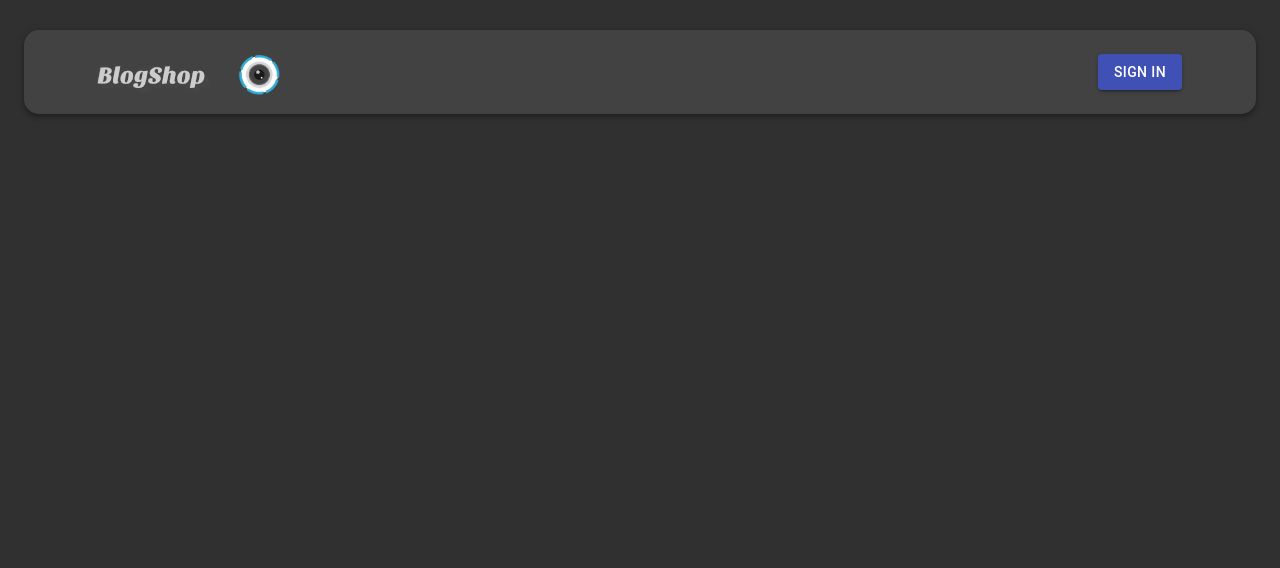
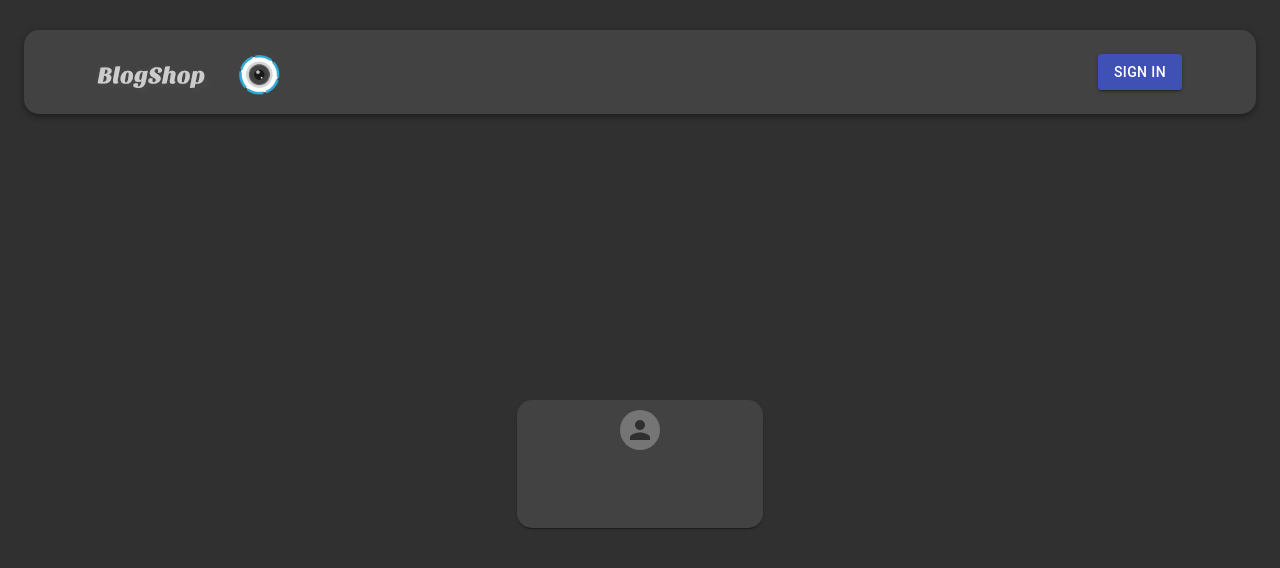
Before and after one commit to trak-dev/blog-meories, a React (Create React App) app in the folder client/: page /user in a window 1280 px wide. Shown: the top 568 px of the page. Built offline with nearby package versions, Linux system fonts and the light colour scheme.

Commit message:
debut fonction mon profil et panier

```diff
--- a/client/src/App.js
+++ b/client/src/App.js
@@ -9,6 +9,7 @@ import { BrowserRouter, Switch, Route, Redirect } from "react-router-dom";
 import Navbar from "./components/Navbar/Navbar";
 import Home from "./components/Home/Home";
 import Auth from "./components/Auth/Auth";
+import User from "./components/User/User";
 import PostDetails from "./components/PostDetails/PostDetails";
 
 const App = () => {
@@ -28,6 +29,7 @@ const App = () => {
             <Route path="/" exact component={() => <Redirect to="/posts" />} />
             <Route path="/posts" exact component={Home} />
             <Route path="/posts/search" exact component={Home} />
+            <Route path="/user" exact component={User} />
             <Route path="/posts/:id" component={PostDetails} />
             <Route
               path="/auth"
--- a/client/src/components/Navbar/Navbar.js
+++ b/client/src/components/Navbar/Navbar.js
@@ -1,6 +1,8 @@
 import React, { useState, useEffect } from "react";
 import { AppBar, Typography, Toolbar, Avatar, Button } from "@material-ui/core";
 import { Link, useHistory, useLocation } from "react-router-dom";
+import IconButton from "@material-ui/core/IconButton";
+import AddShoppingCartIcon from "@material-ui/icons/AddShoppingCart";
 import { useDispatch } from "react-redux";
 import decode from "jwt-decode";
 
@@ -21,7 +23,6 @@ const Navbar = () => {
     setUser(null);
     history.push("/");
   };
-
   useEffect(() => {
     const token = user?.token;
 
@@ -48,6 +49,7 @@ const Navbar = () => {
       </Link>
       <Toolbar className={classes.toolbar}>
         {user?.result ? (
+          <Link to="/user" className={classes.link}>
             <div className={classes.profile}>
               <Avatar
                 className={classes.purple}
@@ -59,6 +61,9 @@ const Navbar = () => {
               <Typography className={classes.userName} variant="h6">
                 {user?.result.name}
               </Typography>
+              <IconButton color="default" aria-label="add to shopping cart">
+                <AddShoppingCartIcon fontSize="large" />
+              </IconButton>
               <Button
                 variant="contained"
                 className={classes.logout}
@@ -68,6 +73,7 @@ const Navbar = () => {
                 Logout
               </Button>
             </div>
+          </Link>
         ) : (
           <Button
             component={Link}
--- a/client/src/components/Navbar/styles.js
+++ b/client/src/components/Navbar/styles.js
@@ -59,4 +59,8 @@ export default makeStyles((theme) => ({
     color: theme.palette.getContrastText(deepPurple[500]),
     backgroundColor: deepPurple[500],
   },
+  link: {
+    color: "inherit",
+    textDecoration: "inherit",
+  },
 }));
--- a/client/src/components/Posts/Post/Post.js
+++ b/client/src/components/Posts/Post/Post.js
@@ -31,7 +31,7 @@ const Post = ({ post, setCurrentId }) => {
         (like) => like === (user?.result?.googleId || user?.result?._id)
       ) ? (
         <React.Fragment>
-          <ThumbUpAltIcon style={{ fill: "orange  " }} />
+          <ThumbUpAltIcon fontSize="small" style={{ fill: "orange  " }} />
           <Typography style={{ color: "orange" }}>
             &nbsp;
             {post.likes.length > 2
@@ -41,7 +41,7 @@ const Post = ({ post, setCurrentId }) => {
         </React.Fragment>
       ) : (
         <React.Fragment>
-          <ThumbUpAltOutlined style={{ fill: "orange" }} />
+          <ThumbUpAltOutlined fontSize="small" style={{ fill: "orange" }} />
           <Typography style={{ color: "orange" }}>
             &nbsp;{post.likes.length}{" "}
             {post.likes.length === 1 ? "Like" : "Likes"}
@@ -52,7 +52,7 @@ const Post = ({ post, setCurrentId }) => {
 
     return (
       <React.Fragment>
-        <ThumbUpAltOutlined style={{ fill: "orange" }} />
+        <ThumbUpAltOutlined fontSize="small" style={{ fill: "orange" }} />
         <Typography style={{ color: "orange" }}>&nbsp;Like</Typography>
       </React.Fragment>
     );
--- /dev/null
+++ b/client/src/components/User/User.js
@@ -0,0 +1,53 @@
+import React, { useState, useEffect } from "react";
+import { Card, Avatar, Typography } from "@material-ui/core";
+import { useHistory, useLocation } from "react-router-dom";
+import { useDispatch } from "react-redux";
+import decode from "jwt-decode";
+import * as actionType from "../../constants/actionTypes";
+import useStyles from "./styles";
+const User = () => {
+  const [user, setUser] = useState(JSON.parse(localStorage.getItem("profile")));
+  const dispatch = useDispatch();
+  const location = useLocation();
+  const history = useHistory();
+  const classes = useStyles();
+
+  const logout = () => {
+    dispatch({ type: actionType.LOGOUT });
+    setUser(null);
+    history.push("/");
+  };
+  useEffect(() => {
+    const token = user?.token;
+
+    if (token) {
+      const decodedToken = decode(token);
+
+      if (decodedToken.exp * 1000 < new Date().getTime()) logout();
+    }
+
+    setUser(JSON.parse(localStorage.getItem("profile")));
+    // eslint-disable-next-line react-hooks/exhaustive-deps
+  }, [location]);
+  console.log(user);
+  return (
+    <div className={classes.div}>
+      <Card className={classes.card}>
+        <Avatar
+          className={classes.purple}
+          alt={user?.result.name}
+          src={user?.result.imageUrl}
+        >
+          {user?.result.name.charAt(0)}
+        </Avatar>
+        <Typography className={classes.userName} variant="h6">
+          {user?.result.name}
+        </Typography>
+        <Typography className={classes.email} variant="h6">
+          {user?.result.email}
+        </Typography>
+      </Card>
+    </div>
+  );
+};
+export default User;
--- /dev/null
+++ b/client/src/components/User/styles.js
@@ -0,0 +1,23 @@
+import { makeStyles } from "@material-ui/core/styles";
+import { deepPurple } from "@material-ui/core/colors";
+
+export default makeStyles((theme) => ({
+  card: {
+    display: "flex",
+    width: "20%",
+    flexDirection: "column",
+    justifyContent: "flex-start",
+    paddingTop: "10px",
+    alignItems: "center",
+    borderRadius: "15px",
+    height: "20%",
+    position: "relative",
+  },
+  div: {
+    width: "100%",
+    display: "flex",
+    height: "80vh",
+    justifyContent: "center",
+    alignItems: "center",
+  },
+}));
```
Also changed, not shown: 1 other file (tests, documents, lock files or other folders). Lines whose indentation alone changed are shown as unchanged.
